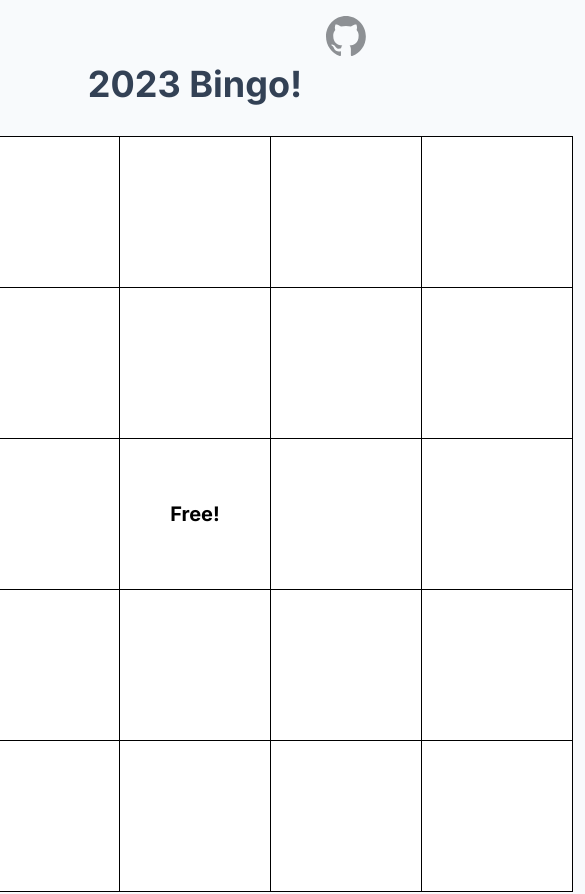
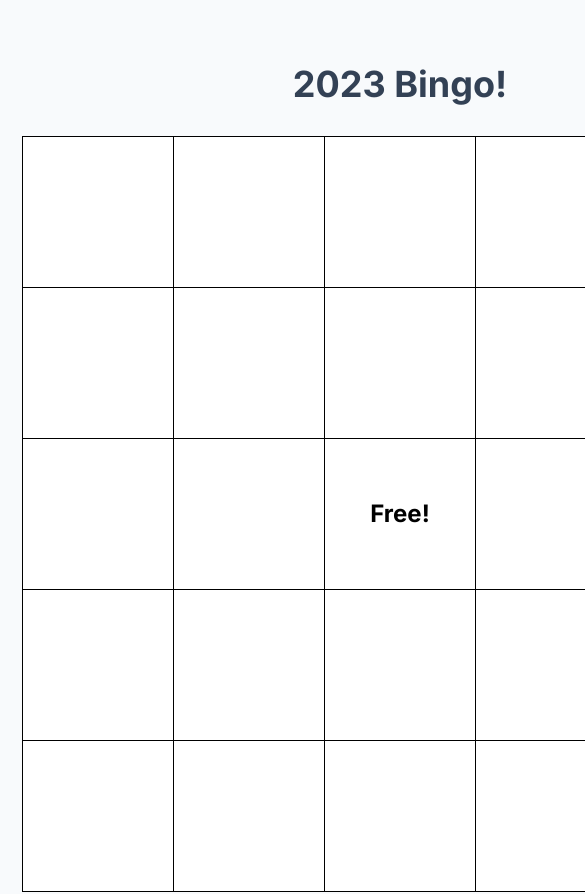
Before and after one commit to noevidenz/bingo-cards, a Vue app: page / in a window 390 px wide. Shown: the top 894 px of the page, 585 px wide, since content can reach past the window. Built offline with nearby package versions, Linux system fonts and the light colour scheme.

Commit message:
Updated some styles because I forgot that mobile phones exist when I was building this originally.

```diff
--- a/index.html
+++ b/index.html
@@ -8,7 +8,7 @@
     <meta name="viewport" content="width=device-width, initial-scale=1.0"/>
     <title>2023 Bingo!</title>
 </head>
-<body class="bg-slate-50">
+<body class="bg-slate-50 min-w-[800px] relative">
 <div id="app"></div>
 <script type="module" src="/src/main.js"></script>
 </body>
--- a/src/App.vue
+++ b/src/App.vue
@@ -70,7 +70,7 @@ const generate = () => {
     <img src="/src/assets/github-mark.svg" class="aspect-square" alt="Github">
   </a>
 
-  <div class="flex flex-col gap-y-8 items-center justify-center mt-16">
+  <div class="flex flex-col gap-y-8 items-center justify-center pt-16">
     <h1 class="font-bold text-4xl text-slate-700">2023 Bingo!</h1>
 
     <div ref="gridElement" class="bg-black border border-black grid gap-px bingo-card text-black">
@@ -96,7 +96,7 @@ const generate = () => {
 
     <button class="underline" @click="customOptionsForm.enabled = !customOptionsForm.enabled">Use custom options</button>
 
-    <div v-if="customOptionsForm.enabled">
+    <div v-if="customOptionsForm.enabled" class="p-8 mx-auto max-w-4xl w-full">
 
       <div class="my-4">
         <label>
@@ -106,12 +106,12 @@ const generate = () => {
       </div>
 
       <div class="my-4">
-        <p>
+        <p class="my-4">
           Enter custom options below, one item per line.
           <br>
           <span v-if="!customOptionsForm.includeDefault && customOptions.length < 24" class="text-red-600">Must supply at least 24 options! (<span v-text="24 - customOptions.length"></span> more)</span>
         </p>
-        <textarea v-model="customOptionsForm.input" class="border border-slate-300 h-96 m-4 p-4 w-[800px]"></textarea>
+        <textarea v-model="customOptionsForm.input" class="border border-slate-300 h-96 p-4 w-full"></textarea>
       </div>
     </div>
 
--- a/src/style.css
+++ b/src/style.css
@@ -8,5 +8,5 @@
 }
 
 .bingo-card :nth-child(13) {
-    @apply font-bold text-xl
+    @apply font-bold text-2xl;
 }
```
